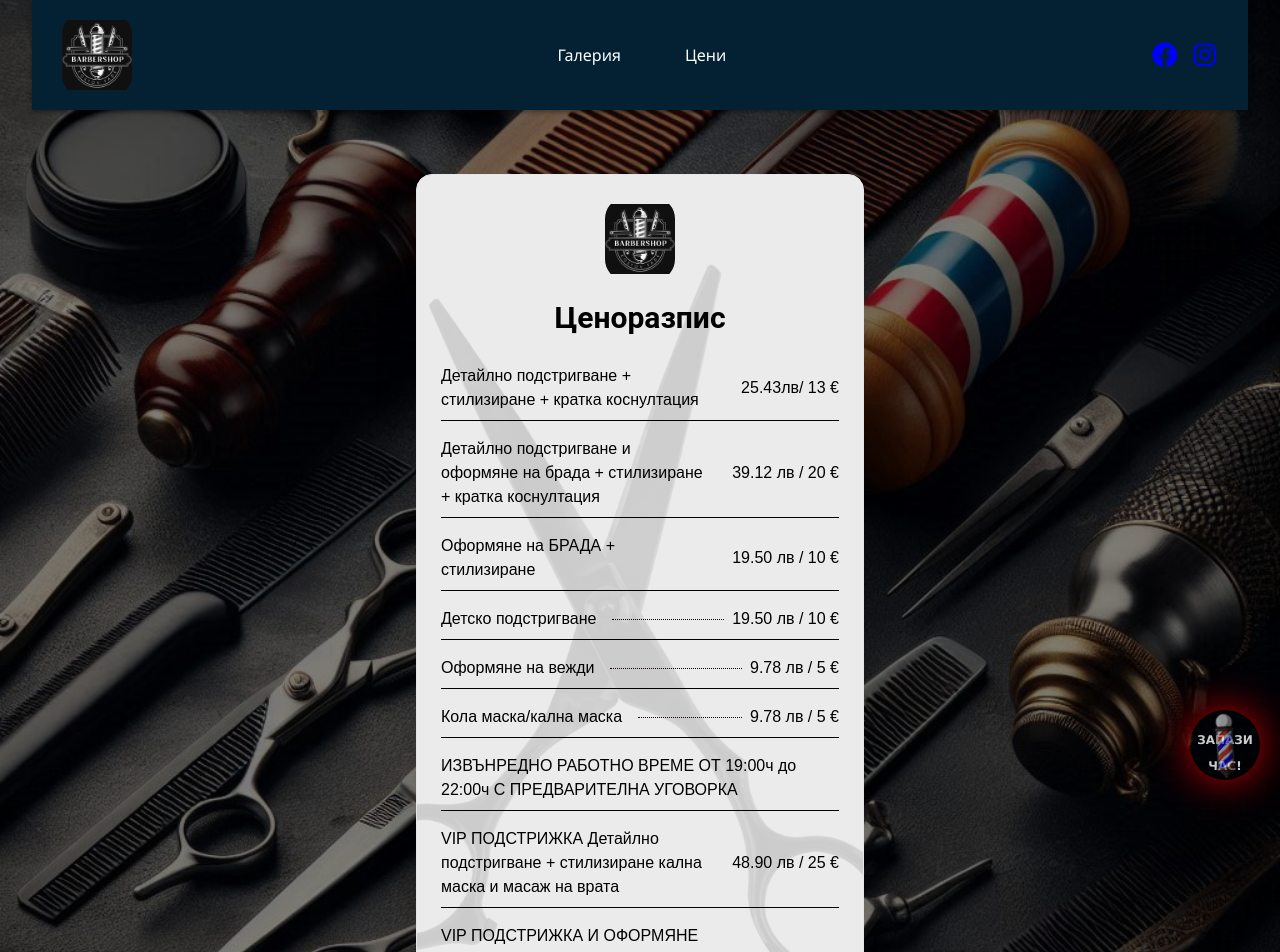
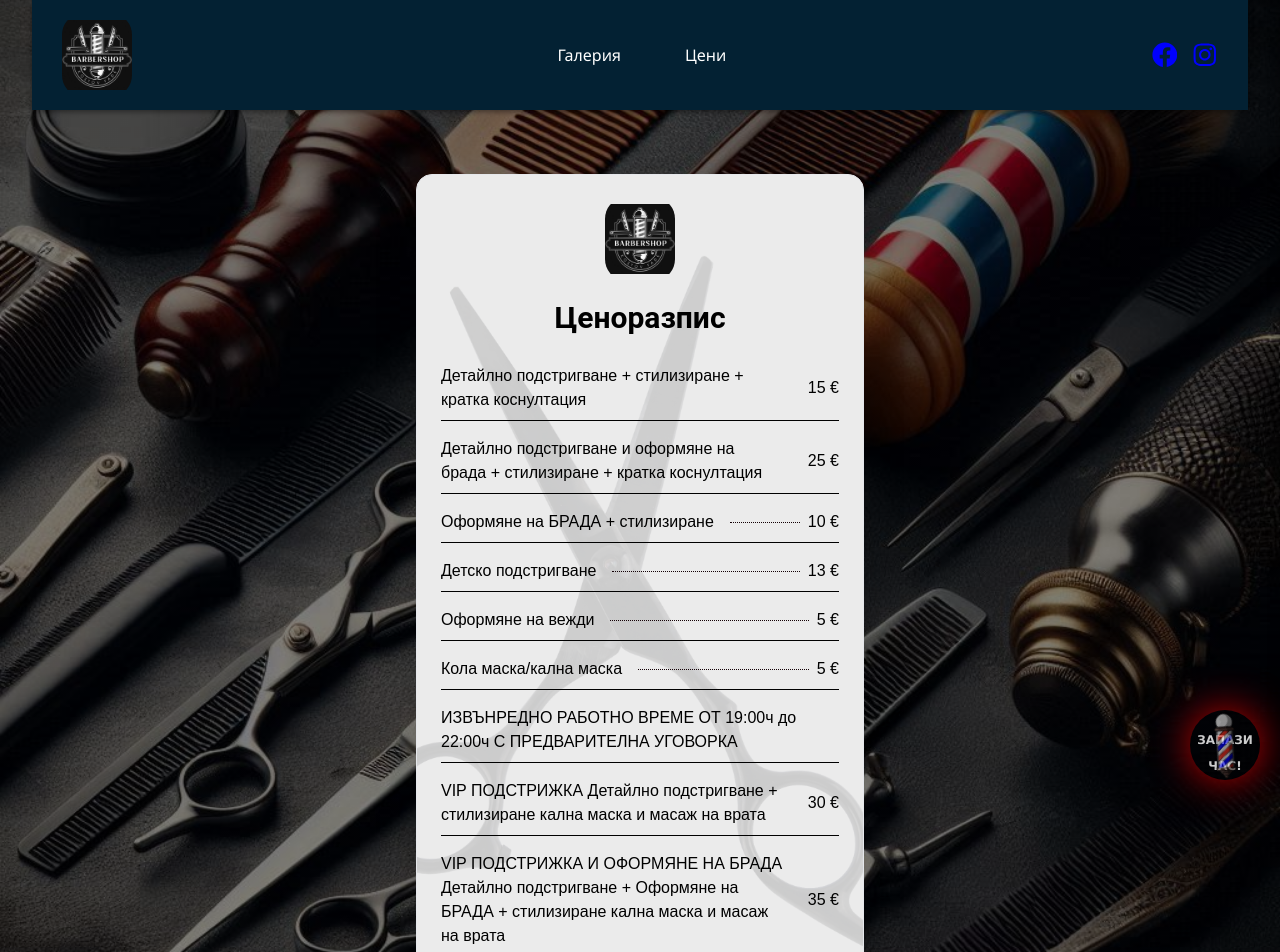
Before and after one commit to ismetdailov/Barbershop-Kostov-Fade, a Next.js app: page /Prices in a window 1280 px wide. Shown: the top 952 px of the page. Built offline with nearby package versions, Linux system fonts and the light colour scheme.

Commit message:
Update page.jsx
change prices

```diff
--- a/src/app/Prices/page.jsx
+++ b/src/app/Prices/page.jsx
@@ -5,15 +5,15 @@ import Header from "../Header"; // Assuming you have a Header component
 
 const Prices = () => {
   const prices = [
-    { service: "Детайлно подстригване + стилизиране + кратка коснултация", price: "25.43лв/ 13 € " },
-    { service:['Детайлно подстригване и ', 'оформяне на брада + стилизиране + кратка коснултация'], price: "39.12 лв / 20 €" },
-    { service: "Оформяне на БРАДА + стилизиране", price: "19.50 лв / 10 €" },
-    { service: "Детско подстригване", price: "19.50 лв / 10 €" },
-    { service: "Оформяне на вежди", price: "9.78 лв / 5 €" },
-    { service: "Кола маска/кална маска", price: "9.78 лв / 5 €" },
+    { service: "Детайлно подстригване + стилизиране + кратка коснултация", price: "15 € " },
+    { service:['Детайлно подстригване и ', 'оформяне на брада + стилизиране + кратка коснултация'], price: "25 €" },
+    { service: "Оформяне на БРАДА + стилизиране", price: "10 €" },
+    { service: "Детско подстригване", price: "13 €" },
+    { service: "Оформяне на вежди", price: "5 €" },
+    { service: "Кола маска/кална маска", price: "5 €" },
     { service: "ИЗВЪНРЕДНО РАБОТНО ВРЕМЕ ОТ 19:00ч до 22:00ч С ПРЕДВАРИТЕЛНА УГОВОРКА" },
-    { service:["VIP ПОДСТРИЖКА  Детайлно подстригване + стилизиране кална маска и масаж на врата"], price: "48.90 лв / 25 €" },
-    { service:["VIP ПОДСТРИЖКА И ОФОРМЯНЕ НА БРАДА  Детайлно подстригване + Оформяне на БРАДА + стилизиране кална маска и масаж на врата"], price: "68.45 лв / 35 €" },
+    { service:["VIP ПОДСТРИЖКА  Детайлно подстригване + стилизиране кална маска и масаж на врата"], price: "30 €" },
+    { service:["VIP ПОДСТРИЖКА И ОФОРМЯНЕ НА БРАДА  Детайлно подстригване + Оформяне на БРАДА + стилизиране кална маска и масаж на врата"], price: "35 €" },
 
   ];
   // const Prices = () => {
```
